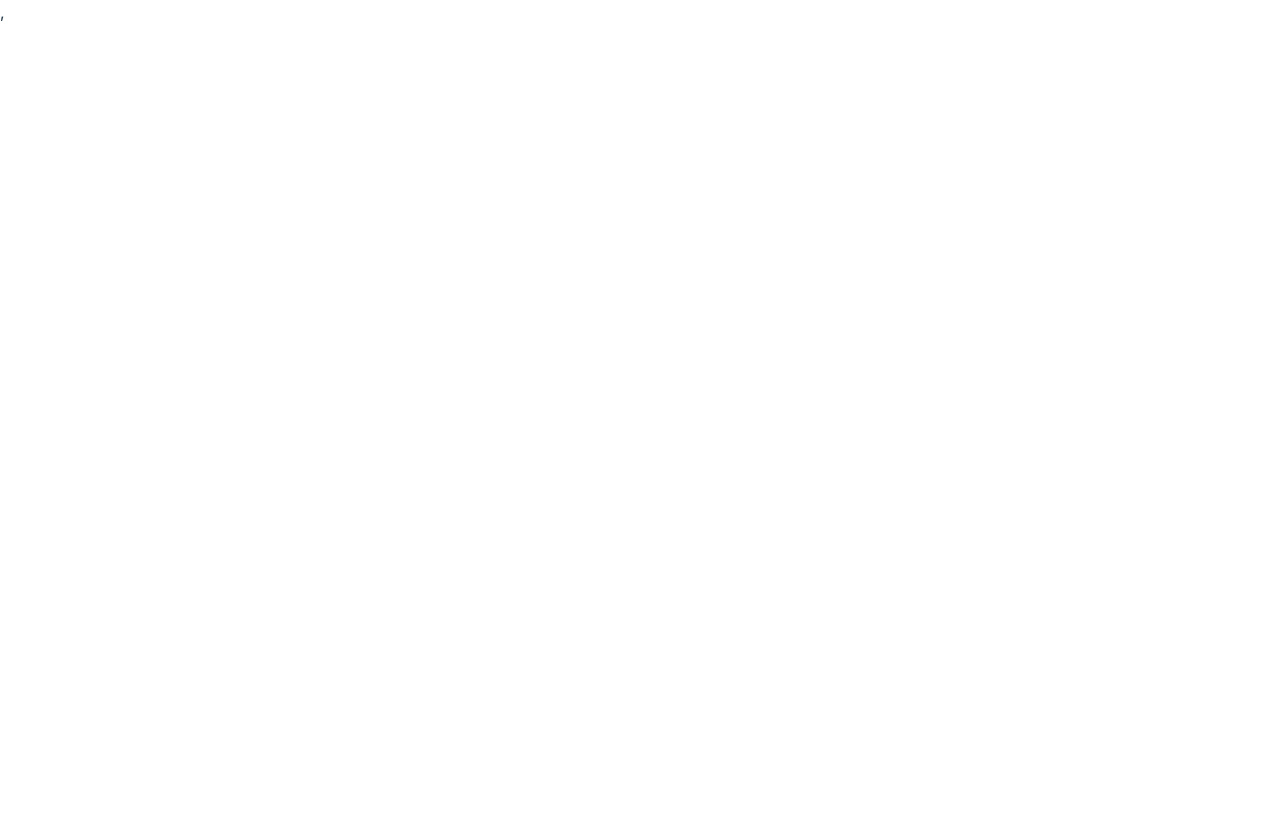
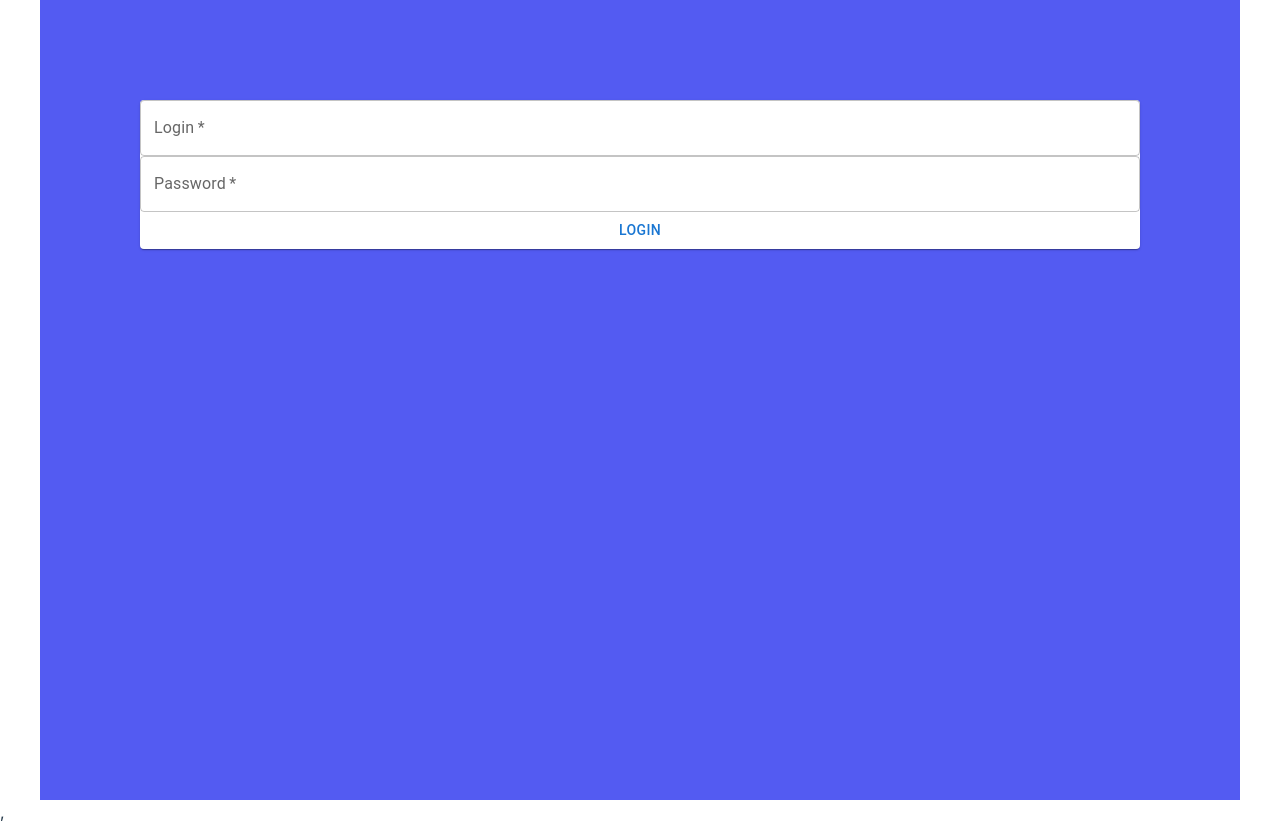
Before and after one commit to Den4ik5/react-vite-setup-main, a React (Vite) app: page /login in a window 1280 px wide. Before the commit this address had no page. Before the commit the page ends 800 px from the top, so only its background shows below. Built offline with nearby package versions, Linux system fonts and the light colour scheme.

Commit message:
feature: added login functionality

```diff
--- a/src/App.tsx
+++ b/src/App.tsx
@@ -4,6 +4,7 @@ import {Route, Routes} from 'react-router-dom';
 import {Layout} from './components/layouts/MainLayout';
 import {TableLayout} from "./components/layouts/TableLayout/TableLayout.tsx";
 import {EditEntityLayout} from "./components/layouts/EditEntityLayout";
+import {LoginLayout} from "./components/layouts/LoginLayout";
 
 function App() {
     return (
@@ -14,6 +15,7 @@ function App() {
                     <Route path="/add" element={<EditEntityLayout/>}></Route>
                     <Route path="/edit/:userId" element={<EditEntityLayout/>}></Route>
                 </Route>
+                <Route path="/login" element={<LoginLayout/>}></Route>
             </Routes>
         </>
     );
--- /dev/null
+++ b/src/api/auth.service.ts
@@ -0,0 +1,67 @@
+// import axios from "axios";
+// import {createAsyncThunk} from "@reduxjs/toolkit";
+//
+import {User} from "../interfaces";
+//
+import axios from "axios";
+
+// const login = (username = 'guest', password = '1234') => {
+//     return axios
+//         .post(API_URL + "/login", {
+//             username,
+//             password,
+//         })
+//         .then((response) => {
+//             if (response.data.accessToken) {
+//                 localStorage.setItem("user", JSON.stringify(response.data));
+//             }
+//
+//             return response.data;
+//         });
+// };
+//
+// export const loginUser = createAsyncThunk(
+//     'auth/login',
+//     async ({email, password}, {rejectWithValue}) => {
+//         try {
+//             const config = {
+//                 headers: {
+//                     'Content-Type': 'application/json',
+//                 },
+//             }
+//             await axios.post(
+//                 `${API_URL}/auth/login`,
+//                 {email, password},
+//                 config
+//             )
+//         } catch (error: any) {
+//             if (error.response && error.response.data.message) {
+//                 return rejectWithValue(error.response.data.message)
+//             } else {
+//                 return rejectWithValue(error.message)
+//             }
+//         }
+//     }
+// )
+import {createAsyncThunk} from "@reduxjs/toolkit";
+
+const API_URL = "http://localhost:3000";
+
+export const login = createAsyncThunk<User, { username: string, password: string }>(
+    'auth',
+
+    // eslint-disable-next-line @typescript-eslint/ban-ts-comment
+    // @ts-expect-error
+    async (data: { username: string, password: string }, thunkAPI) => {
+        const response = await axios
+            .post(API_URL + "/login", data)
+            .then((response) => {
+                if (response.data.accessToken) {
+                    localStorage.setItem("user", JSON.stringify(response.data));
+                }
+
+                return response;
+            });
+        return response.data
+    }
+)
--- a/src/api/index.tsx
+++ b/src/api/index.tsx
@@ -1,2 +1,3 @@
 export * from './userApi.ts'
+export * from './auth.service.ts'
 export * from './types.ts'
--- /dev/null
+++ b/src/components/layouts/LoginLayout/LoginLayout.scss
@@ -0,0 +1,15 @@
+.login {
+  &-container {
+    padding: 100px !important;
+    background-color: #535bf2;
+    height: 100vh;
+  }
+
+  &-paper {
+
+    form {
+      display: flex;
+      flex-direction: column;
+    }
+  }
+}
--- /dev/null
+++ b/src/components/layouts/LoginLayout/LoginLayout.tsx
@@ -0,0 +1,56 @@
+import {FormInput} from "../../common/FormInput";
+import Button from "@mui/material/Button";
+import {FormProvider, useForm} from "react-hook-form";
+import {useEffect, useMemo} from "react";
+import {Container, Paper} from "@mui/material";
+import './LoginLayout.scss';
+import {useDispatch, useSelector} from "react-redux";
+import {login} from "../../../api";
+import {Dispatch} from "@reduxjs/toolkit";
+import {useNavigate} from "react-router-dom";
+import {User} from "../../../interfaces";
+
+const defaultLoginValues = {
+    login: '',
+    password: ''
+}
+export const LoginLayout = () => {
+
+    const form = useForm({
+        defaultValues: useMemo(() => {
+            return defaultLoginValues;
+        }, []),
+    });
+
+    // eslint-disable-next-line @typescript-eslint/ban-ts-comment
+    // @ts-ignore
+    const dispatch: Dispatch<any> = useDispatch();
+    const navigate = useNavigate();
+    // eslint-disable-next-line @typescript-eslint/ban-ts-comment
+    // @ts-ignore
+    const {me} = useSelector((state: { auth: { me: User } }) => state.auth)
+
+    useEffect(() => {
+        if (me.id) {
+            console.log(JSON.stringify(me));
+            navigate('/')
+        }
+    }, [me, navigate])
+    const handleOnSubmit = () => {
+        dispatch(login({username: 'qwerty', password: '1234'}));
+    }
+
+    return (
+        <Container className="login-container">
+            <Paper className="login-paper">
+                <FormProvider {...form}>
+                    <form onSubmit={form.handleSubmit(handleOnSubmit)}>
+                        <FormInput name="login" label="Login" required={true} rules={{required: true}}/>
+                        <FormInput name="password" label="Password" required={true} rules={{required: true}}/>
+                        <Button type="submit">Login</Button>
+                    </form>
+                </FormProvider>
+            </Paper>
+        </Container>
+    )
+}
--- /dev/null
+++ b/src/components/layouts/LoginLayout/index.tsx
@@ -0,0 +1 @@
+export * from './LoginLayout.tsx'
--- /dev/null
+++ b/src/redux/slices/authSlice.ts
@@ -0,0 +1,63 @@
+import {createSlice, Slice} from "@reduxjs/toolkit";
+import {User} from "../../interfaces";
+import {login} from "../../api";
+
+
+const initialState: { me: User } =
+    {
+        me: {
+            age: 0, email: "", firstName: "", gender: "", id: "", lastName: ""
+        }
+    }
+
+
+// export const authSlice = createSlice({
+//     name: "auth",
+//     initialState: initialState,
+//     reducers: {
+//         // eslint-disable-next-line @typescript-eslint/ban-ts-comment
+//         // @ts-expect-error
+//         login: (state, userPayload: PayloadAction<User>) => {
+//             state = {...userPayload.payload}
+//         }
+//     },
+//     extraReducers: {
+//         // eslint-disable-next-line @typescript-eslint/ban-ts-comment
+//         // @ts-expect-error
+//         [loginUser.pending]: (state) => {
+//             state.loading = true
+//             state.error = null
+//         },
+//         // eslint-disable-next-line @typescript-eslint/ban-ts-comment
+//         // @ts-expect-error
+//         [loginUser.fulfilled]: (state, {payload}) => {
+//             console.log(payload);
+//             state.loading = false
+//             state.success = true // registration successful
+//         },
+//         // eslint-disable-next-line @typescript-eslint/ban-ts-comment
+//         // @ts-expect-error
+//         [loginUser.rejected]: (state, {payload}) => {
+//             state.loading = false
+//             state.error = payload
+//         },
+//     }
+// })
+
+export const authSlice: Slice<{ me: User }> = createSlice({
+    name: 'auth',
+    initialState,
+    reducers: {
+        // standard reducer logic, with auto-generated action types per reducer
+    },
+    extraReducers: (builder) => {
+        // Add reducers for additional action types here, and handle loading state as needed
+        builder.addCase(login.fulfilled, (state, action) => {
+            // Add user to the state array
+            console.log(action.payload);
+            state.me = action.payload
+        })
+    },
+})
+// export const {login} = authSlice.actions
+export default authSlice.reducer
--- a/src/redux/store.ts
+++ b/src/redux/store.ts
@@ -1,9 +1,11 @@
 import {configureStore} from '@reduxjs/toolkit'
 import {userApi} from "../api";
+import {authSlice} from "./slices/authSlice.ts";
 
 export const store = configureStore({
     reducer: {
-        users: userApi.reducer
+        users: userApi.reducer,
+        auth: authSlice.reducer
     },
     middleware: (getDefaultMiddleware) => getDefaultMiddleware().concat(userApi.middleware)
 })
```
